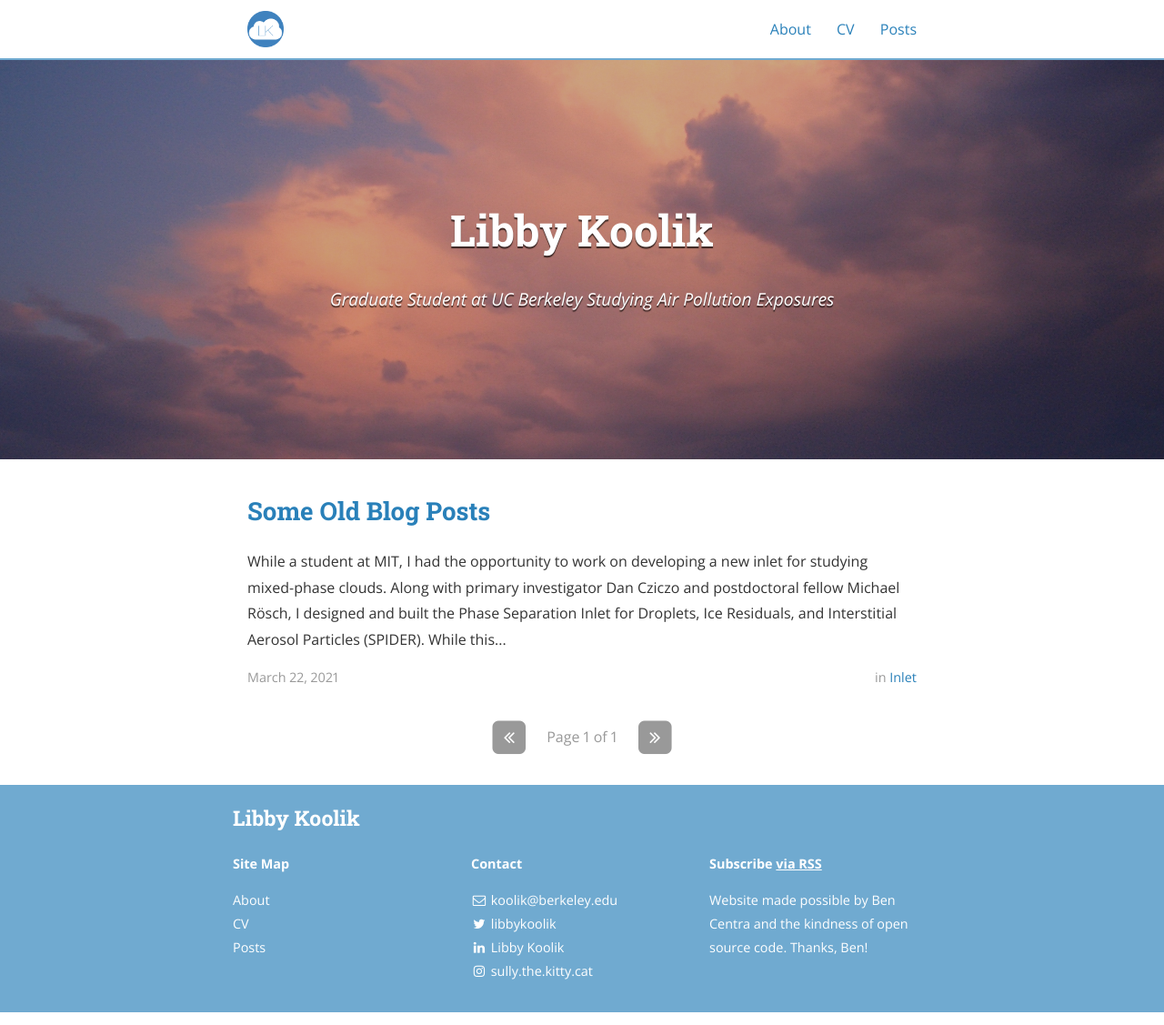
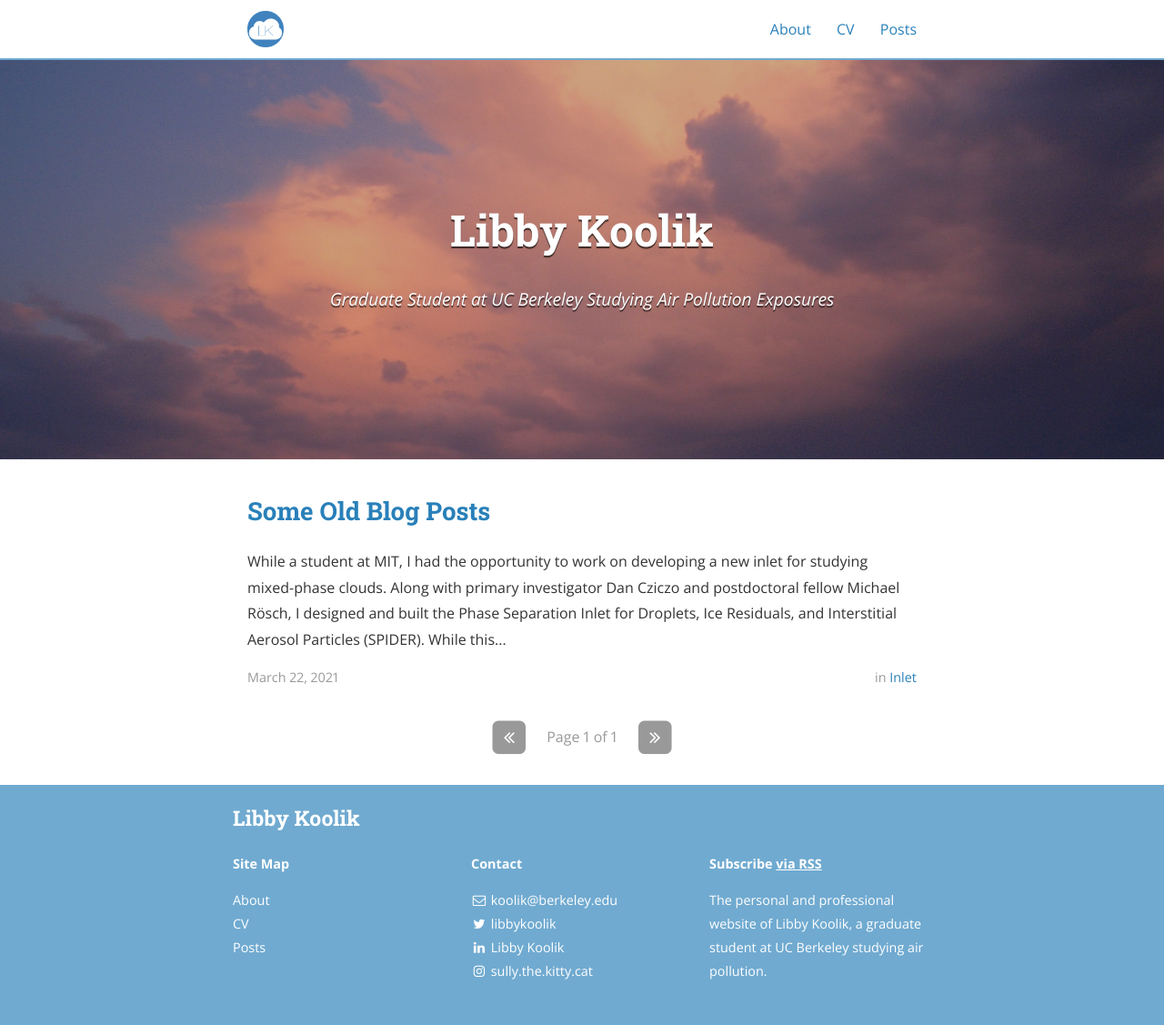
Before and after one commit to lkoolik/lkoolik.github.io, a Jekyll site: the page built from index.html, in a window 1280 px wide and 1127 px high. Shown: the whole window at 91% size. Built offline with Jekyll 4.4.1, drawn with Linux system fonts in a browser that asks for light colours; nearby versions of some CDN libraries; the list of posts is cut into pages by our own code.

Commit message:
Update _config.yml

```diff
--- a/_config.yml
+++ b/_config.yml
@@ -14,7 +14,7 @@ subtitle: "Graduate Student at UC Berkeley Studying Air Pollution Exposures"
 email: koolik@berkeley.edu
 name: Libby Koolik
 description: >
-  Website made possible by Ben Centra and the kindness of open source code. Thanks, Ben!
+  The personal and professional website of Libby Koolik, a graduate student at UC Berkeley studying air pollution.
 # Base URL of site (i.e. /blog). It should always start with a slash,
 # and never end with a slash. Set it to a blank value if hosting at the
 # root of your server.
```
